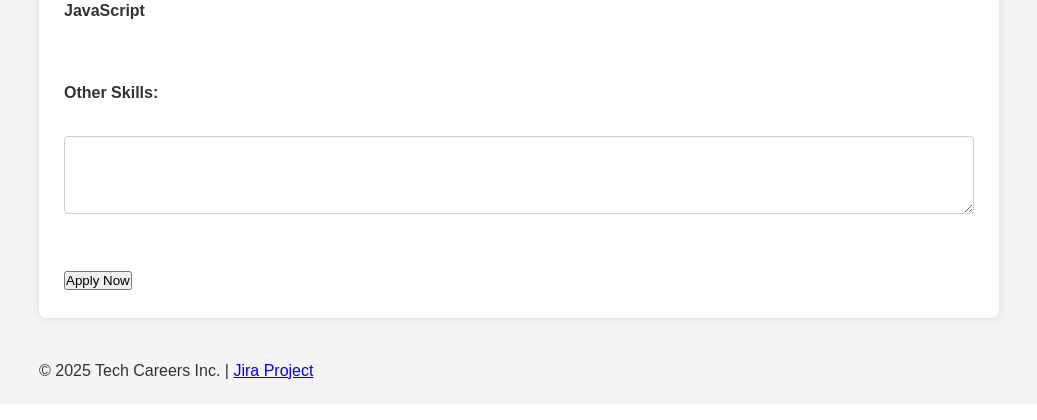
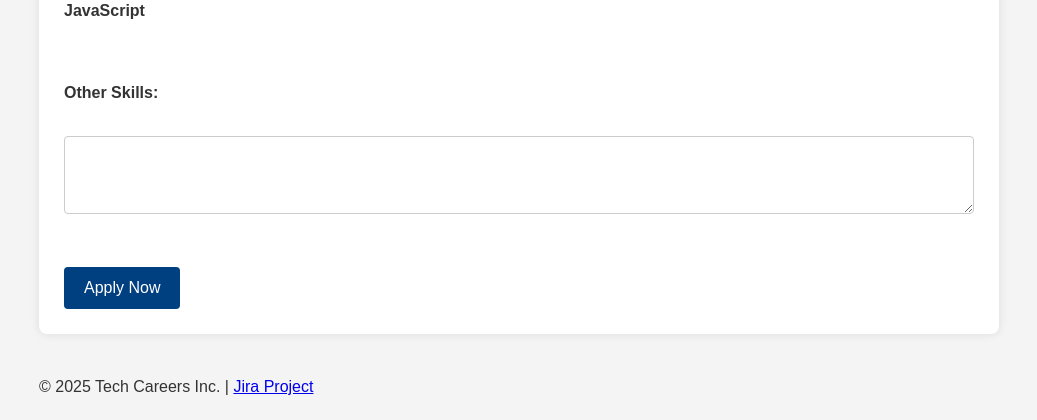
Before and after one commit to 105549359/Team05_Part1, a PHP site: page /apply.html in a window 1280 px wide. Shown: the part 1789-2209 px from the top of the page, without its empty margins (121-1158 px from the left). Before the commit the page ends 2168 px from the top, so only its background shows below. Run offline with PHP 8.4, Linux system fonts and the light colour scheme.

Commit message:
Submit Button Styling

```diff
--- a/styles.css
+++ b/styles.css
@@ -101,3 +101,18 @@
 textarea {
     resize: vertical;
 }
+
+/* Submit button */
+input[type="submit"] {
+    background-color: #004080;
+    color: #fff;
+    border: none;
+    padding: 12px 20px;
+    font-size: 16px;
+    border-radius: 4px;
+    cursor: pointer;
+}
+
+input[type="submit"]:hover {
+    background-color: #0066cc;
+}
```
